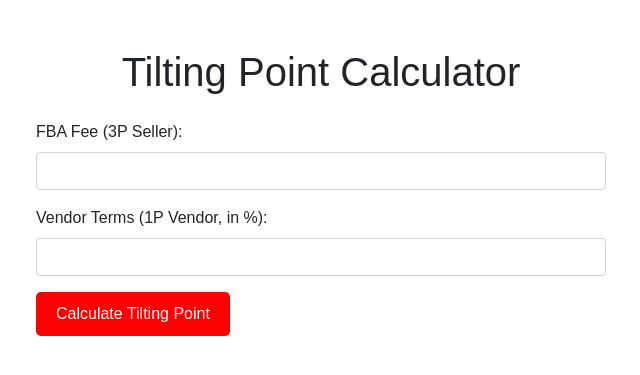
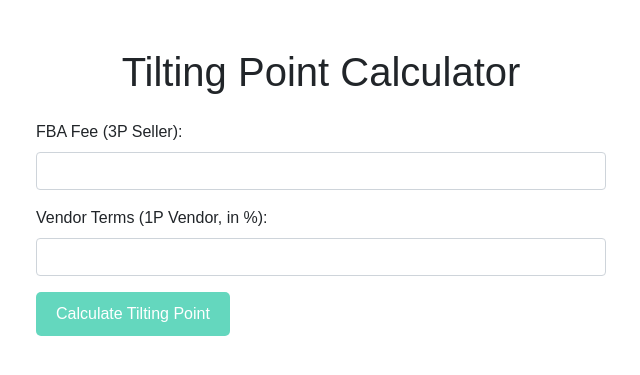
Before and after one commit to claudiuclement/1pvs3pv2, a Flask app: page / in a window 1280 px wide. Shown: the top 375 px of the page, without its empty margins (319-959 px from the left). Run offline with Flask 3, Linux system fonts and the light colour scheme; parts of the project's set-up code (start-up, migrations or seed data) failed here and were passed over; some libraries are stand-ins or nearby versions.

Commit message:
Updated button to e-Comas green

```diff
--- a/static/css/styles.css
+++ b/static/css/styles.css
@@ -12,7 +12,7 @@
   }
 
   .custom-button {
-    background-color: #ff0000; /* red color */
+    background-color: #64D7BE; /* e-Comas green */
     color: white;
     padding: 10px 20px;
     border: none;
@@ -21,5 +21,5 @@
   }
 
   .custom-button:hover {
-    background-color: #cc0000; /* darker red color */
+    background-color: #50AC98; /* darker darker e-Comas green */
   }
```
